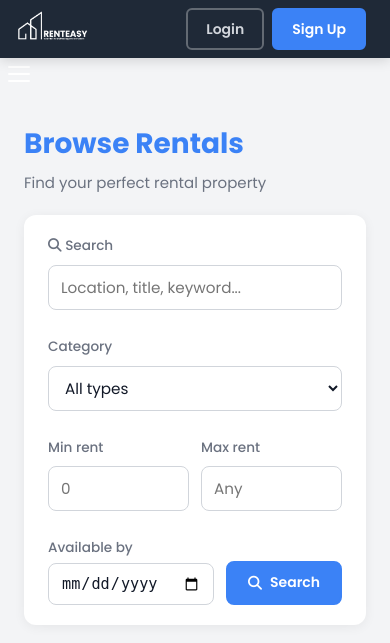
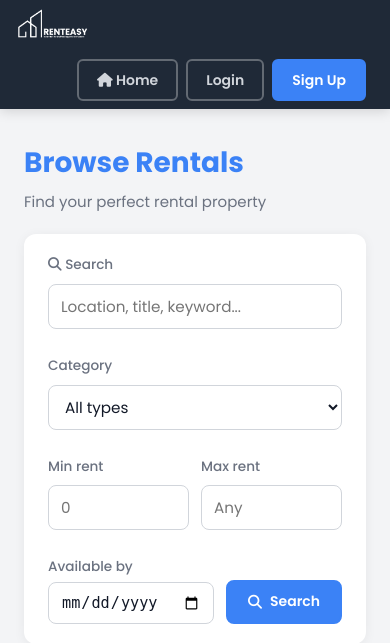
Before and after one commit to EllyKurgat/RentEasy, a Django app: page /listings/ in a window 390 px wide. Shown: the top 643 px of the page. Run offline with Django 5.2, Linux system fonts and the light colour scheme; data that the repository does not hold is empty; some libraries are stand-ins or nearby versions.

Commit message:
Remove hamburger and back link, keep only home

```diff
--- a/frontend_views/Templates/listings/list.html
+++ b/frontend_views/Templates/listings/list.html
@@ -58,21 +58,16 @@
         </div>
         <div class="userbox2">
             {% if user.is_authenticated %}
+            <a class="login2" href="{% url 'home' %}"><i class="fa-solid fa-house"></i> Home</a>
             <a class="login2 primary" href="{% url 'userdash' %}">Dashboard</a>
             <form method="post" action="{% url 'logout' %}" style="display:inline;">{% csrf_token %}<button type="submit" class="login2" style="background:none;border:none;cursor:pointer;font:inherit;color:inherit;padding:0;">Logout</button></form>
             {% else %}
+            <a class="login2" href="{% url 'home' %}"><i class="fa-solid fa-house"></i> Home</a>
             <a class="login2" href="{% url 'user_login' %}">Login</a>
             <a class="login2 primary" href="{% url 'register' %}">Sign Up</a>
             {% endif %}
         </div>
     </div>
-    <a href="javascript:void(0);" class="icon" onclick="document.getElementById('topnav').classList.toggle('responsive');">
-        <div class="bars1">
-            <span class="line20 line21"></span>
-            <span class="line20 line22"></span>
-            <span class="line20 line23"></span>
-        </div>
-    </a>
 </nav>
 
 <div style="max-width:1200px;margin:0 auto;padding:32px 24px;">
```
Also changed, not shown: frontend_views/Templates/listings/detail.html (+1 -25 lines).
